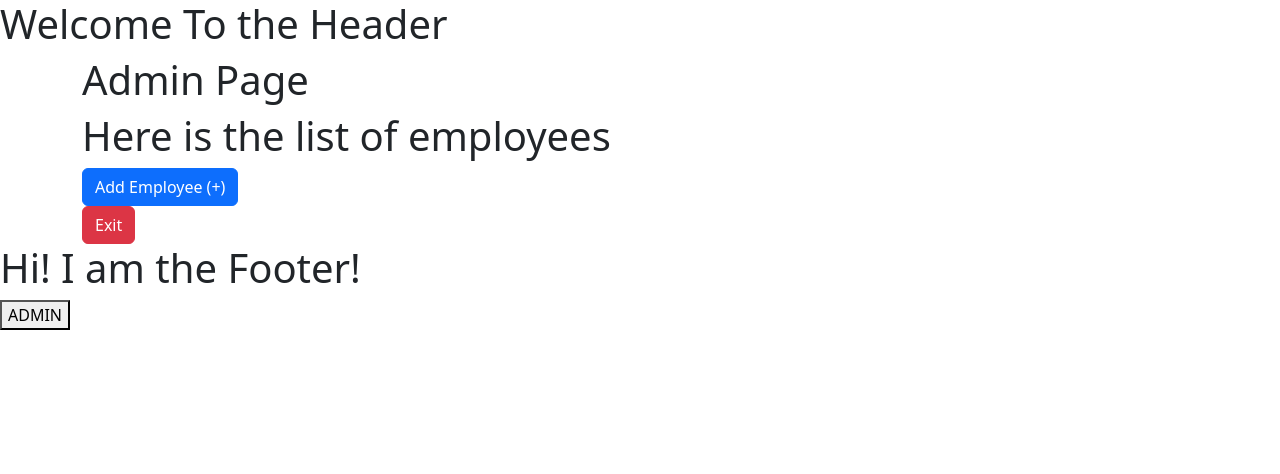
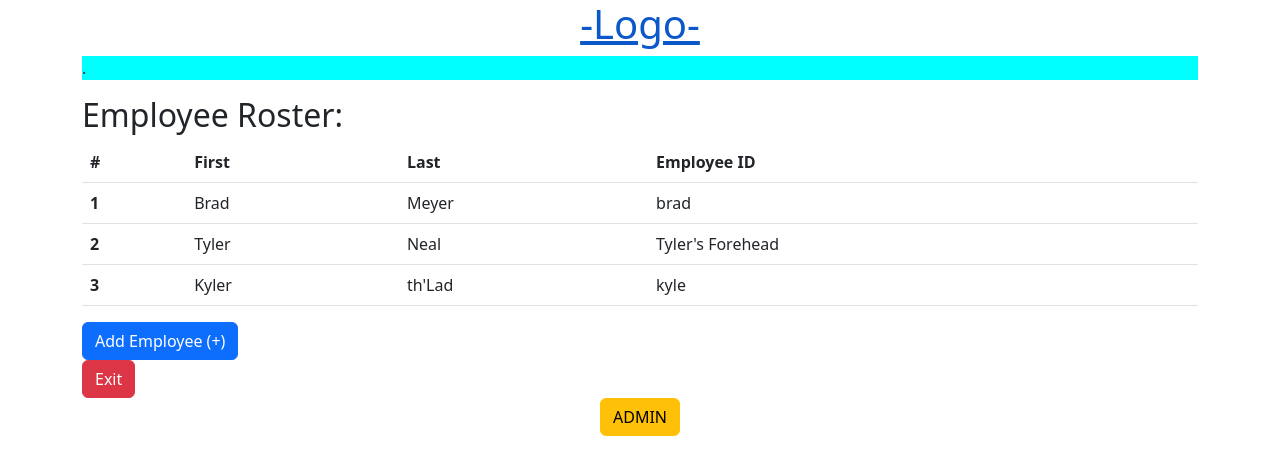
Before and after one commit to Korbynd23/reShift, a React (Create React App) app in the folder client/: page /adminPage in a window 1280 px wide. Shown: the top 474 px of the page. Built offline with nearby package versions, Linux system fonts and the light colour scheme.

Commit message:
adding CSS

```diff
--- a/client/src/components/Footer/Footer.js
+++ b/client/src/components/Footer/Footer.js
@@ -4,12 +4,12 @@ import { Link } from 'react-router-dom';
 function Footer() {
 
   return (
-    <footer className="footer">
-      <h1>Hi! I am the Footer! </h1>
+    <footer className="footer text-center">
 
       <Link to="/adminPage">
-        <button className="">ADMIN</button>
+        <button className="btn btn-warning">ADMIN</button>
       </Link>
+
     </footer>
   );
 
--- a/client/src/components/Header/Header.js
+++ b/client/src/components/Header/Header.js
@@ -5,11 +5,11 @@ function Header() {
 
   return (
     <header className="header">
-      <h1>Welcome To the Header</h1>
 
-      <Link to="/homeLogin">
-          {/* <img> Would be the logo on the top of the screen</img> */}
+      <Link to="/">
+        <h1 className='text-center'>-Logo-</h1>
       </Link>
+
     </header>
   );
 
--- a/client/src/pages/adminPage.js
+++ b/client/src/pages/adminPage.js
@@ -10,16 +10,47 @@ function adminPage() {
 
   return (
     <div>
-      <div className="adminTop">
-        <h1>Admin Page</h1>
-      </div>
+      <p className="adminTop"> .
+
+      </p>
 
       <div className='adminBody'>
         <div>
-          <h1>Here is the list of employees</h1>
+          <h2>Employee Roster:</h2>
           {/* <div>employees.length basically </div> */}
           {/* will need to add it so that to the list of Employee's There is an update and delete area on their line  */}
         </div>
+
+        <table class="table">
+          <thead>
+            <tr>
+              <th scope="col">#</th>
+              <th scope="col">First</th>
+              <th scope="col">Last</th>
+              <th scope="col">Employee ID</th>
+            </tr>
+          </thead>
+          <tbody>
+            <tr>
+              <th scope="row">1</th>
+              <td>Brad</td>
+              <td>Meyer</td>
+              <td>brad</td>
+            </tr>
+            <tr>
+              <th scope="row">2</th>
+              <td>Tyler</td>
+              <td>Neal</td>
+              <td>Tyler's Forehead</td>
+            </tr>
+            <tr>
+              <th scope="row">3</th>
+              <td>Kyler</td>
+              <td>th'Lad</td>
+              <td>kyle</td>
+            </tr>
+          </tbody>
+        </table>
 
 
         {/* Button */}
@@ -39,7 +70,7 @@ function adminPage() {
                 <form>
                   <div class="form-group">
                     <label for="recipient-name" class="col-form-label">Employee ID:</label>
-                    <input type="text" class="form-control" id="recipient-name"/>
+                    <input type="text" class="form-control" id="recipient-name" />
                   </div>
                   <div class="form-group">
                     <label for="message-text" class="col-form-label">Employee PIN:</label>
--- a/client/src/pages/homeLogin.js
+++ b/client/src/pages/homeLogin.js
@@ -50,19 +50,18 @@ const Home = () => {
 
     <div className="card text-white bg-dark text-light d-flex justify-content-center vh-100 align-items-center">
       <div className="card-body">
-        <h5 className="card-title">Welcome To Work!</h5>
-        <p className="card-text">Please Enter Employee Id and Password To Clock In!</p>
+        <p className="card-text text-center">Please Enter Your Employee Id and Password To Clock In</p>
         <div>
           <div className="card-header bg-dark text-center">
-            <h1>Welcome to Work!</h1>
+            <h2>Welcome to Work!</h2>
           </div>
           {data ? (
             <Navigate to="/startShift" />
           ) : (
-            <form onSubmit={handleFormSubmit}>
+            <form className='formText' onSubmit={handleFormSubmit}>
               <input
                 className="form-input"
-                placeholder="Employee Name"
+                placeholder="Employee ID"
                 name="name"
                 type="name"
                 value={formState.name}
@@ -70,6 +69,7 @@ const Home = () => {
               />
               <input
                 className="form-input"
+                placeholder='Code'
                 name="password"
                 type="password"
                 value={formState.password}
--- a/client/src/styles/app.css
+++ b/client/src/styles/app.css
@@ -0,0 +1,25 @@
+.form-input {
+  display: inline-block;
+  justify-content: center;
+  margin: 5px;
+}
+
+.formText {
+  display: inline-block;
+  margin: 4px;
+  padding: 5px;
+  width: 500px;
+}
+
+.formText button {
+  width: 150px;
+  height: 70px;
+}
+
+.formText input {
+  width: 230px;
+}
+
+.adminTop {
+  background-color: aqua;
+}
```
Also changed, not shown: 2 other files (tests, documents, lock files or other folders).
